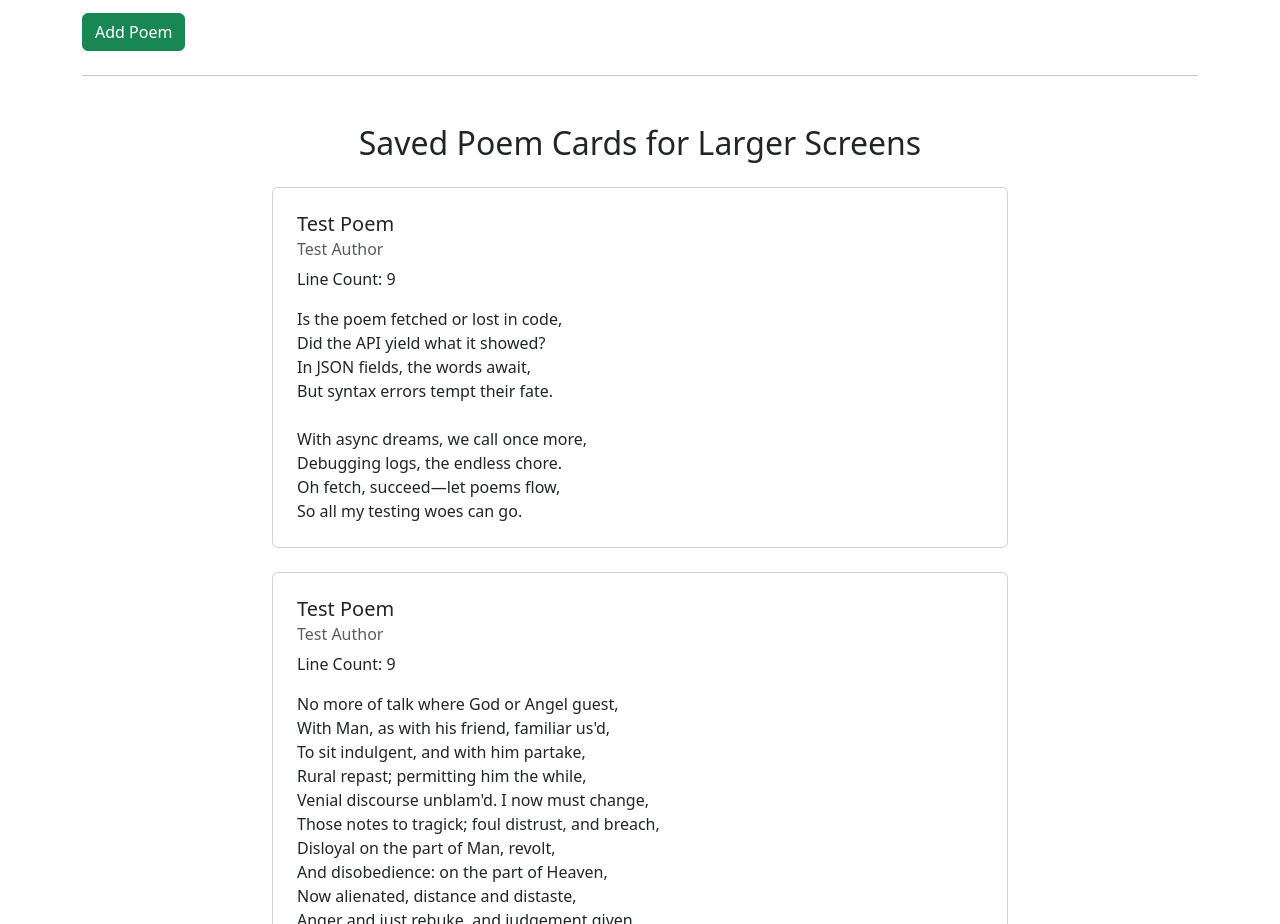
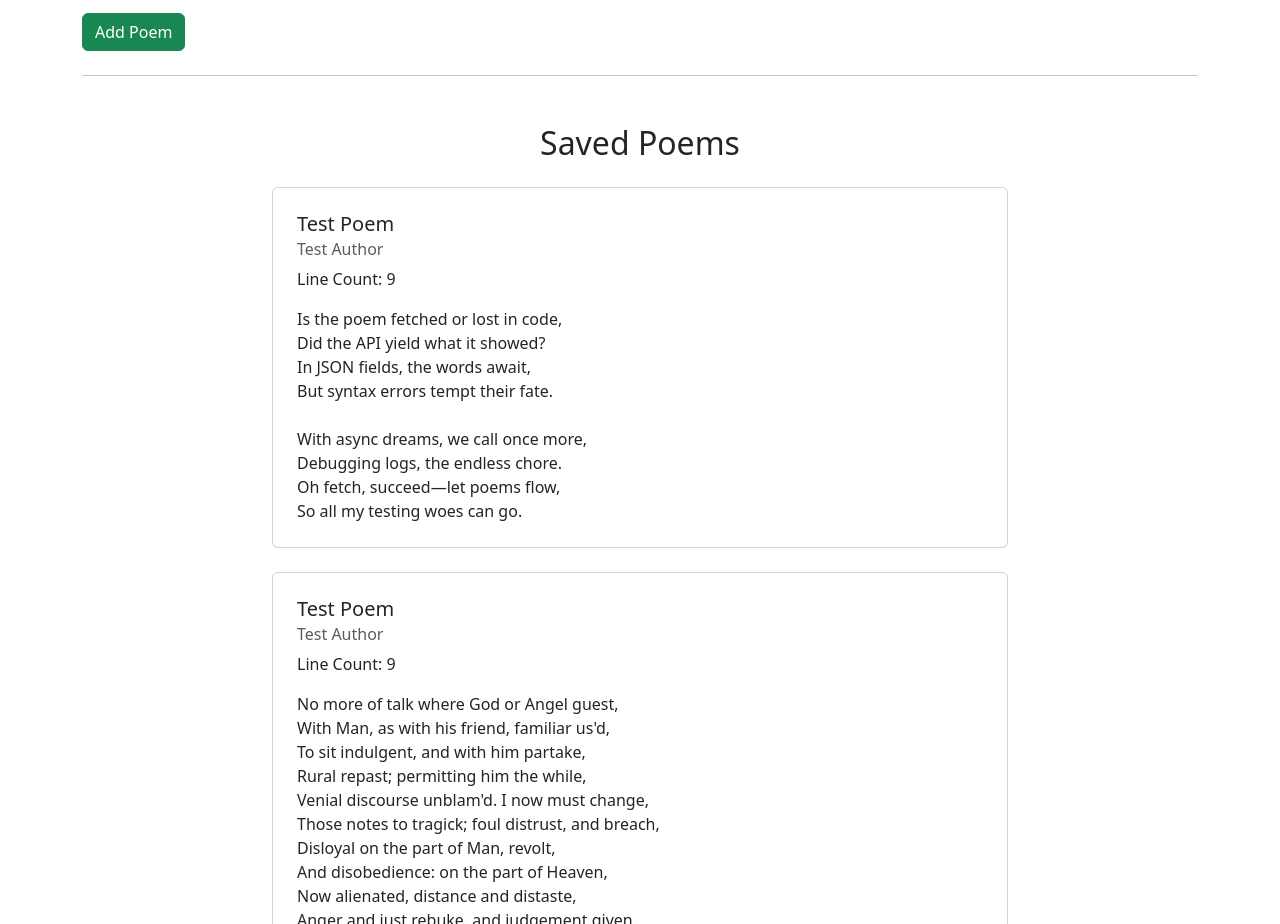
Before and after one commit to Exo-MDR-CD2000/CRUD-PoetryDB-Week-12, a website: page index.html in a window 1280 px wide. Shown: the part 1314-2238 px from the top of the page. Drawn offline with nearby package versions, Linux system fonts and the light colour scheme; files that its build step writes are made by us from their sources; no server answers.

Commit message:
Refactor poem section headings in index.html

```diff
--- a/index.html
+++ b/index.html
@@ -173,7 +173,7 @@
             <!-- Saved Poems Section -->
             <!-- Poem cards displayed on screens < md -->
             <div id="poemCardSectionSmall" class="mt-5 d-block d-md-none">
-                <h2 class="mb-4">Saved Poem Cards for Small Screens</h2>
+                <h2 class="mb-4">Saved Poems</h2>
                 <div class="row" id="poemCardsContainer">
                     <!-- Hardcoded Poem Card 1 -->
                     <div class="col-md-6 col-lg-4 mb-4">
@@ -445,7 +445,7 @@
 
             <!-- Saved Poems Section for Medium and Larger Screens -->
             <div id="poemCardSectionLarge" class="mt-5 d-none d-md-block">
-                <h2 class="mb-4 text-center">Saved Poem Cards for Larger Screens</h2>
+                <h2 class="mb-4 text-center">Saved Poems</h2>
                 <div class="row justify-content-center" id="poemCardsContainerLarge">
                     <!-- Hardcoded Poem Card 1 -->
                     <div class="col-md-8 mb-4">
```
